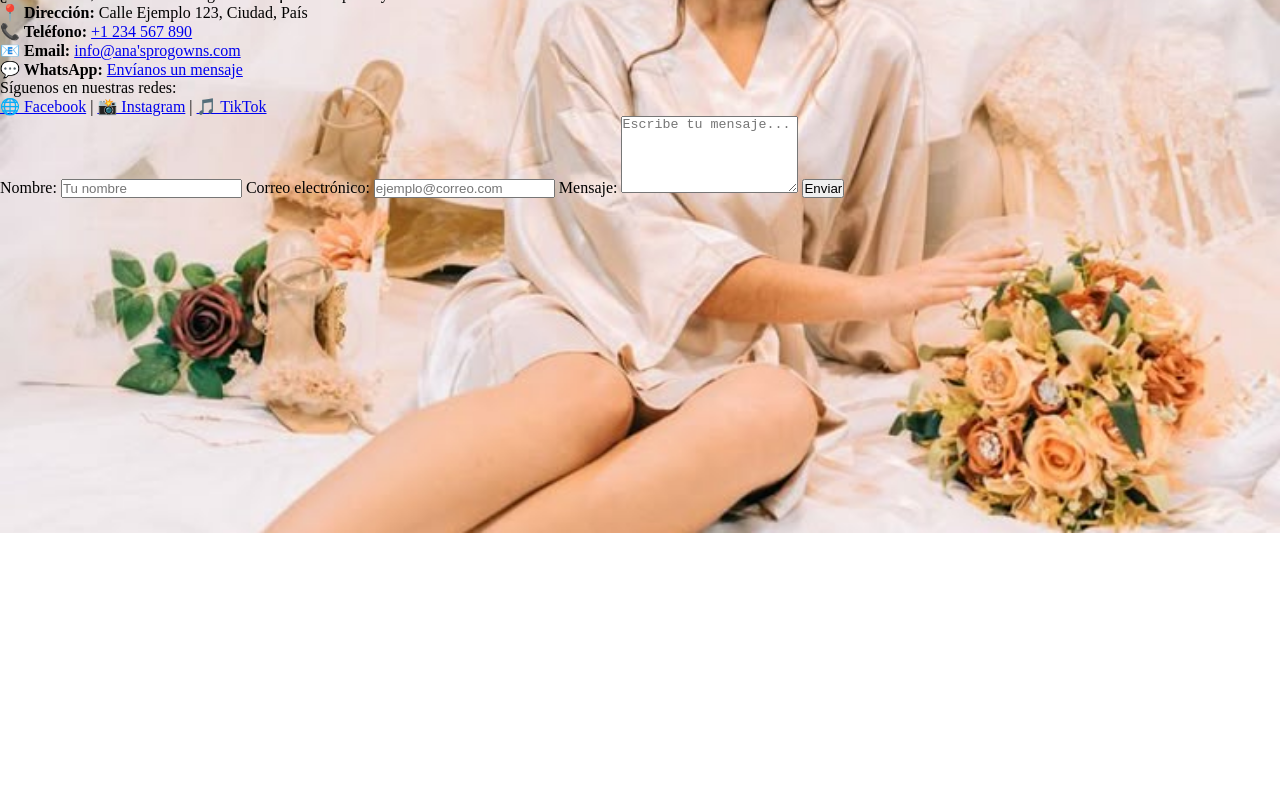
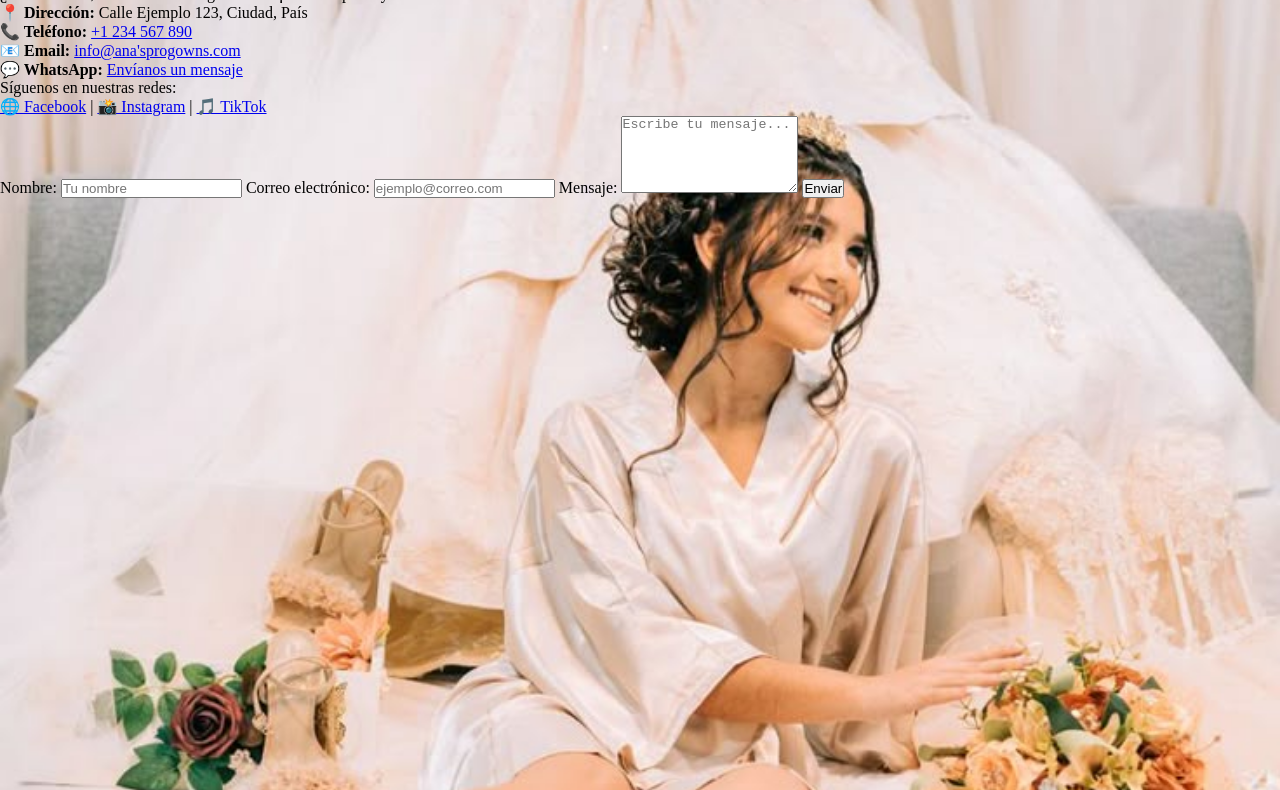
Before and after one commit to Roslopez19/proyecto-empresa, a plain HTML site: page contac.html in a window 1280 px wide. Shown: the part 267-1057 px from the top of the page. Before the commit the page ends 800 px from the top, so only its background shows below. Drawn offline with Linux system fonts and the light colour scheme.

Commit message:
Update contacto.css

```diff
--- a/contacto.css
+++ b/contacto.css
@@ -11,7 +11,7 @@ body {
     background-repeat: no-repeat;
     background-position: center;
     background-size: cover;
-    height: 100vh;
+    height: 100pc;
     background-color: #ffffff;
 }
 .hero {
```
